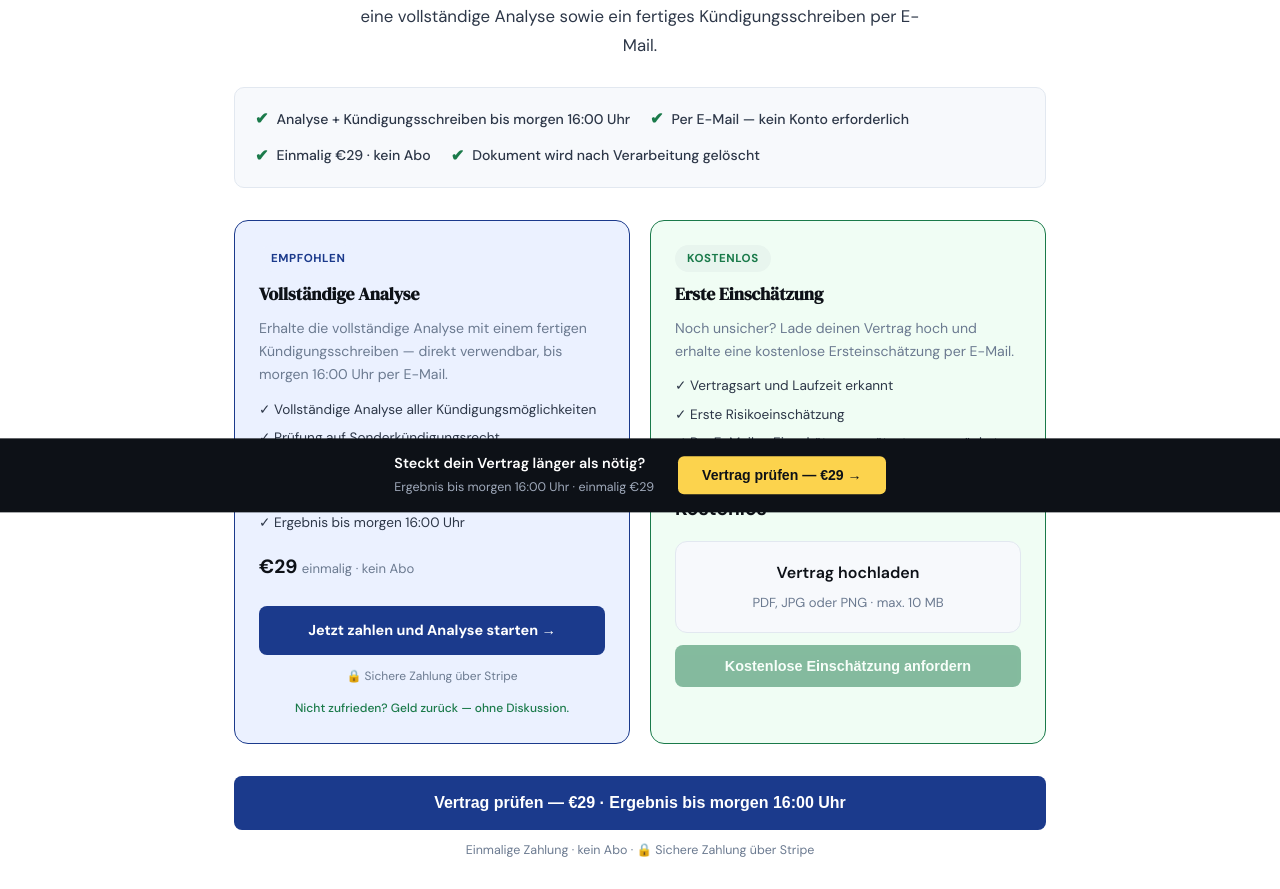
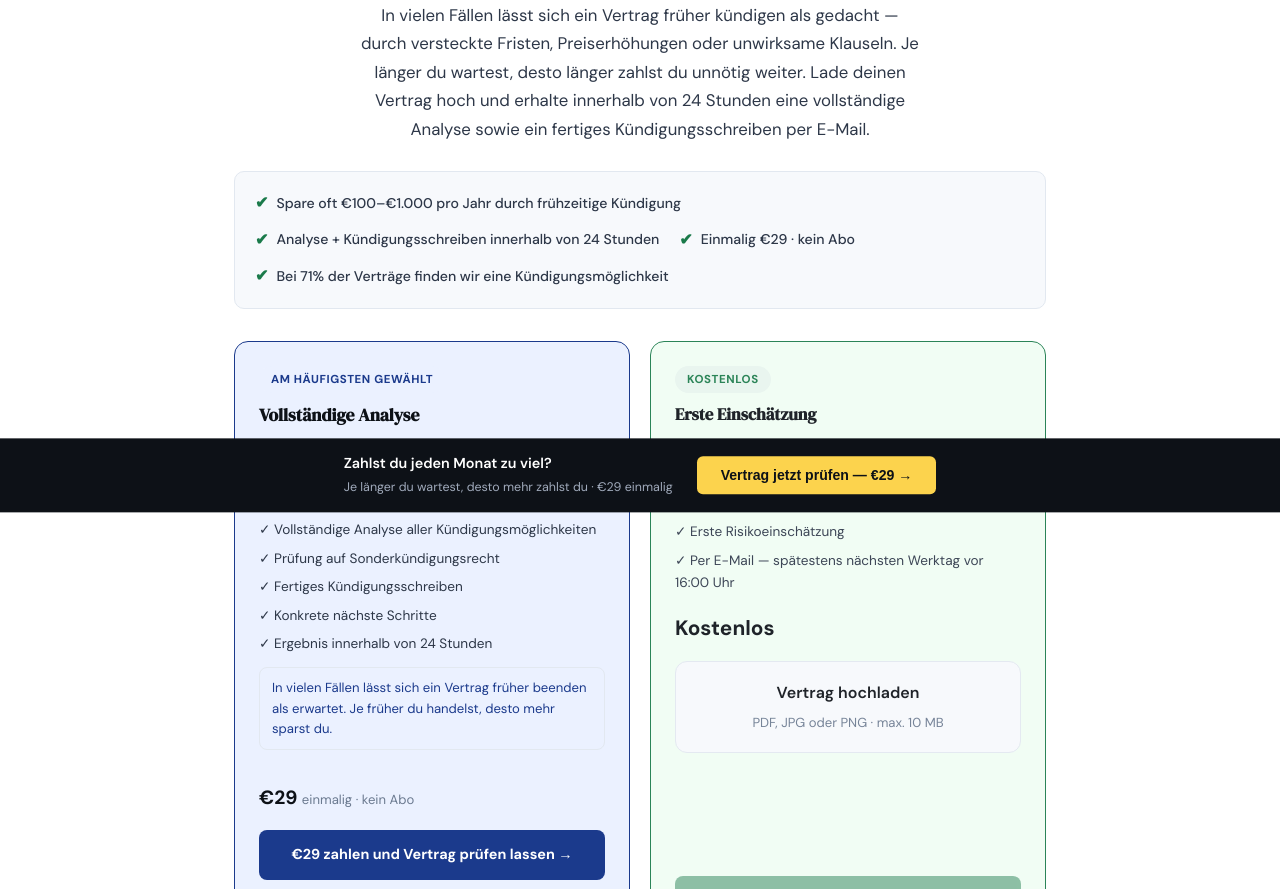
Before and after one commit to DickGroen/K-ndigungsCheck, a website: page public/index.html in a window 1280 px wide. Shown: the part 362-1251 px from the top of the page. Drawn offline with Linux system fonts and the light colour scheme.

Commit message:
Update contract analysis text and timing details

```diff
--- a/public/index.html
+++ b/public/index.html
@@ -32,58 +32,62 @@
   <div class="container">
 
     <div class="hero__eyebrow" style="justify-content:center;text-align:center;display:block;margin-left:auto;margin-right:auto;">
-      Nicht einfach weiterzahlen — lass deinen Vertrag zuerst prüfen
+      Viele Verträge laufen länger als nötig — und kosten dich jeden Monat Geld
     </div>
 
-    <h1 style="text-align:center;">Kannst du diesen Vertrag möglicherweise früher kündigen?</h1>
+    <h1 style="text-align:center;">Du zahlst vielleicht jeden Monat unnötig Geld.<br>Hör jetzt damit auf.</h1>
 
     <p class="hero__sub" style="text-align:center;margin-left:auto;margin-right:auto;">
-      Viele Verträge enthalten Fehler, versteckte Fristen oder unzulässige Klauseln.
-      Lade deinen Vertrag hoch und erhalte bis morgen 16:00 Uhr eine vollständige Analyse sowie ein fertiges Kündigungsschreiben per E-Mail.
+      In vielen Fällen lässt sich ein Vertrag früher kündigen als gedacht — durch versteckte Fristen, Preiserhöhungen oder unwirksame Klauseln.
+      Je länger du wartest, desto länger zahlst du unnötig weiter.
+      Lade deinen Vertrag hoch und erhalte innerhalb von 24 Stunden eine vollständige Analyse sowie ein fertiges Kündigungsschreiben per E-Mail.
     </p>
 
     <!-- VALUE STRIP -->
     <div class="value-strip">
-      <span class="value-item"><span class="vi-check">✔</span> Analyse + Kündigungsschreiben bis morgen 16:00 Uhr</span>
-      <span class="value-item"><span class="vi-check">✔</span> Per E-Mail — kein Konto erforderlich</span>
+      <span class="value-item"><span class="vi-check">✔</span> Spare oft €100–€1.000 pro Jahr durch frühzeitige Kündigung</span>
+      <span class="value-item"><span class="vi-check">✔</span> Analyse + Kündigungsschreiben innerhalb von 24 Stunden</span>
       <span class="value-item"><span class="vi-check">✔</span> Einmalig €29 · kein Abo</span>
-      <span class="value-item"><span class="vi-check">✔</span> Dokument wird nach Verarbeitung gelöscht</span>
+      <span class="value-item"><span class="vi-check">✔</span> Bei 71% der Verträge finden wir eine Kündigungsmöglichkeit</span>
     </div>
 
-    <!-- TWEE OPTIES -->
+    <!-- TWEE OPTIES: betaald primär, gratis sekundär -->
     <div class="optie-grid">
 
-      <!-- OPTIE 1: BETAALD (primair) -->
+      <!-- OPTIE 1: BETAALD — PRIMÄR -->
       <div class="optie-card optie-card--betaald">
-        <div class="optie-badge optie-badge--betaald">Empfohlen</div>
+        <div class="optie-badge optie-badge--betaald">Am häufigsten gewählt</div>
         <h3 class="optie-title">Vollständige Analyse</h3>
-        <p class="optie-desc">Erhalte die vollständige Analyse mit einem fertigen Kündigungsschreiben — direkt verwendbar, bis morgen 16:00 Uhr per E-Mail.</p>
+        <p class="optie-desc">Erhalte die vollständige Analyse mit einem fertigen Kündigungsschreiben — direkt verwendbar, innerhalb von 24 Stunden per E-Mail.</p>
         <ul class="optie-list">
           <li>✓ Vollständige Analyse aller Kündigungsmöglichkeiten</li>
           <li>✓ Prüfung auf Sonderkündigungsrecht</li>
           <li>✓ Fertiges Kündigungsschreiben</li>
           <li>✓ Konkrete nächste Schritte</li>
-          <li>✓ Ergebnis bis morgen 16:00 Uhr</li>
+          <li>✓ Ergebnis innerhalb von 24 Stunden</li>
         </ul>
+        <div style="background:var(--accent-soft);border:1px solid var(--line);border-radius:8px;padding:10px 12px;font-size:0.82rem;color:var(--accent);margin-bottom:16px;line-height:1.55;">
+          In vielen Fällen lässt sich ein Vertrag früher beenden als erwartet. Je früher du handelst, desto mehr sparst du.
+        </div>
         <div class="optie-price">€29 <span>einmalig · kein Abo</span></div>
         <a href="https://buy.stripe.com/JOUW_STRIPE_LINK" class="optie-btn optie-btn--betaald">
-          Jetzt zahlen und Analyse starten →
+          €29 zahlen und Vertrag prüfen lassen →
         </a>
         <p class="optie-security">🔒 Sichere Zahlung über Stripe</p>
-        <p class="optie-guarantee">Nicht zufrieden? Geld zurück — ohne Diskussion.</p>
+        <p class="optie-guarantee" style="font-size:0.76rem;color:var(--muted);text-align:center;margin-top:6px;">Bei inhaltlich unvollständiger Analyse: Geld zurück.</p>
       </div>
 
-      <!-- OPTIE 2: GRATIS (secundair) -->
-      <div class="optie-card optie-card--gratis">
+      <!-- OPTIE 2: GRATIS — SEKUNDÄR (bewusst kleiner) -->
+      <div class="optie-card optie-card--gratis" style="opacity:0.92;">
         <div class="optie-badge optie-badge--gratis">Kostenlos</div>
-        <h3 class="optie-title">Erste Einschätzung</h3>
-        <p class="optie-desc">Noch unsicher? Lade deinen Vertrag hoch und erhalte eine kostenlose Ersteinschätzung per E-Mail.</p>
-        <ul class="optie-list">
+        <h3 class="optie-title" style="font-size:1.05rem;">Erste Einschätzung</h3>
+        <p class="optie-desc" style="font-size:0.84rem;">Noch unsicher? Lade deinen Vertrag hoch — wir schätzen kostenlos ein.</p>
+        <ul class="optie-list" style="font-size:0.84rem;">
           <li>✓ Vertragsart und Laufzeit erkannt</li>
           <li>✓ Erste Risikoeinschätzung</li>
-          <li>✓ Per E-Mail — Einschätzung spätestens am nächsten Werktag vor 16:00 Uhr</li>
+          <li>✓ Per E-Mail — spätestens nächsten Werktag vor 16:00 Uhr</li>
         </ul>
-        <div class="optie-price">Kostenlos</div>
+        <div class="optie-price" style="font-size:1.3rem;">Kostenlos</div>
         <input type="file" id="gratis-file-input" accept=".pdf,.jpg,.jpeg,.png"
                onchange="handleGratisFileSelect(this)" style="display:none;">
         <label class="upload-section upload-section--small" id="gratis-upload-zone" for="gratis-file-input">
@@ -115,20 +119,20 @@
       <div class="teaser__header">
         <div>
           <div style="font-size:0.72rem;color:#9CA3AF;margin-bottom:4px;letter-spacing:0.05em;text-transform:uppercase;">Erkannt</div>
-          <div class="teaser__company" id="teaser-company">Dein Vertrag ist bereit zur Analyse</div>
+          <div class="teaser__company" id="teaser-company">Kündigungsmöglichkeit erkannt</div>
         </div>
         <div class="teaser__status-label">Bereit</div>
       </div>
       <div class="teaser__body">
-        <div class="teaser__found" id="teaser-found">Gut. Das passiert jetzt:</div>
-        <div class="teaser__sub" id="teaser-sub">Dein Vertrag wurde erkannt. Klicke unten, um deine Analyse anzufordern — Ergebnis bis morgen 16:00 Uhr.</div>
+        <div class="teaser__found" id="teaser-found">Erste Feststellung:</div>
+        <div class="teaser__sub" id="teaser-sub">Dein Vertrag wurde analysiert. In vielen Fällen lässt sich früher kündigen als gedacht.</div>
         <div class="teaser__locked">
           <div class="lock-icon">
             <svg width="16" height="16" fill="none" viewBox="0 0 24 24" stroke="white" stroke-width="2"><rect x="3" y="11" width="18" height="11" rx="2"/><path d="M7 11V7a5 5 0 0 1 10 0v4"/></svg>
           </div>
           <div class="teaser__locked-text" id="teaser-locked-text">
             <strong>Vollständige Analyse nach Zahlung</strong>
-            Kündigungsmöglichkeiten, Einschätzung und fertiges Kündigungsschreiben — bis morgen 16:00 Uhr per E-Mail.
+            Kündigungsmöglichkeiten, Einschätzung und fertiges Kündigungsschreiben — innerhalb von 24 Stunden per E-Mail.
           </div>
         </div>
       </div>
@@ -137,7 +141,7 @@
     <!-- CTA -->
     <div class="cta-wrap">
       <button class="cta-main" onclick="openModal()">
-        Vertrag prüfen — €29 · Ergebnis bis morgen 16:00 Uhr
+        Vertrag jetzt prüfen lassen — €29 · Innerhalb von 24 Stunden
       </button>
       <div class="cta-sub">Einmalige Zahlung · kein Abo · 🔒 Sichere Zahlung über Stripe</div>
     </div>
@@ -186,7 +190,7 @@
         <span class="kans">Hoch</span>
       </div>
       <div class="report-row">
-        <div class="report-row__label">Automatische Vertragsverlängerung möglicherweise unwirksam</div>
+        <div class="report-row__label">Automatische Vertragsverlängerung — Klausel prüfenswert</div>
         <span class="badge badge--amber"><span class="badge-dot"></span>Möglich</span>
         <span class="kans">Mittel</span>
       </div>
@@ -213,21 +217,22 @@
   <div class="container">
     <div class="section-label">Erfahrungen</div>
     <h2>Was andere Nutzer sagen</h2>
+    <p style="font-size:0.8rem;color:var(--muted);margin-bottom:20px;">Die folgenden Erfahrungsberichte sind Beispiele — keine verifizierten Bewertungen.</p>
     <div class="reviews">
       <div class="review">
         <div class="stars">★★★★★</div>
         <div class="review__text">&ldquo;Mein Handyvertrag verlängerte sich automatisch &mdash; laut Analyse war die Klausel unwirksam. Kündigung verschickt, Vertrag endet jetzt zum nächsten Termin.&rdquo;</div>
-        <div class="review__author">Laura M. — Frankfurt</div>
+        <div class="review__author">Beispiel — Nutzer aus Frankfurt</div>
       </div>
       <div class="review">
         <div class="stars">★★★★★</div>
-        <div class="review__text">&ldquo;Strom&shy;anbieter hatte die Preise erhöht &mdash; ich wusste nicht, dass ich ein Sonderkündigungsrecht habe. Das fertige Schreiben war am nächsten Morgen in meinem Postfach.&rdquo;</div>
-        <div class="review__author">Stefan B. — München</div>
+        <div class="review__text">&ldquo;Stromanbieter hatte die Preise erhöht &mdash; ich wusste nicht, dass ich ein Sonderkündigungsrecht habe. Das fertige Schreiben war am nächsten Morgen in meinem Postfach.&rdquo;</div>
+        <div class="review__author">Beispiel — Nutzer aus München</div>
       </div>
       <div class="review">
         <div class="stars">★★★★★</div>
         <div class="review__text">&ldquo;Fitnessstudio wollte mich nicht rauslassen. Die Analyse zeigte, dass die Mindestlaufzeit bereits abgelaufen war. Kündigung wurde akzeptiert.&rdquo;</div>
-        <div class="review__author">Anika S. — Hamburg</div>
+        <div class="review__author">Beispiel — Nutzerin aus Hamburg</div>
       </div>
     </div>
   </div>
@@ -236,9 +241,10 @@
 <!-- MID-PAGE CTA -->
 <section style="padding:40px 0;border-bottom:1px solid var(--line);background:var(--surface);">
   <div class="container" style="text-align:center;">
-    <p style="font-size:1rem;color:var(--ink-3);margin-bottom:16px;font-weight:500;">Lieber früher raus, wenn es möglich ist? Lass deinen Vertrag prüfen.</p>
+    <p style="font-size:1rem;color:var(--ink-3);margin-bottom:6px;font-weight:500;">Je länger du wartest, desto länger zahlst du unnötig weiter.</p>
+    <p style="font-size:0.9rem;color:var(--muted);margin-bottom:16px;">Lass deinen Vertrag jetzt prüfen — in vielen Fällen ist ein früherer Ausstieg möglich.</p>
     <button class="cta-main" style="max-width:480px;margin:0 auto;" onclick="openModal()">
-      Vertrag prüfen — €29 · Ergebnis bis morgen 16:00 Uhr
+      Vertrag jetzt prüfen lassen — €29 · Innerhalb von 24 Stunden
     </button>
   </div>
 </section>
@@ -346,10 +352,10 @@
 <!-- STICKY FOOTER -->
 <div class="sticky-footer" id="sticky-footer">
   <div>
-    <div class="sticky-footer__text">Steckt dein Vertrag länger als nötig?</div>
-    <div class="sticky-footer__sub">Ergebnis bis morgen 16:00 Uhr · einmalig €29</div>
+    <div class="sticky-footer__text">Zahlst du jeden Monat zu viel?</div>
+    <div class="sticky-footer__sub">Je länger du wartest, desto mehr zahlst du · €29 einmalig</div>
   </div>
-  <button class="sticky-cta" onclick="openModal()">Vertrag prüfen — €29 →</button>
+  <button class="sticky-cta" onclick="openModal()">Vertrag jetzt prüfen — €29 →</button>
 </div>
 
 <!-- MODAL -->
@@ -357,8 +363,8 @@
   <div class="modal">
     <div class="modal__header">
       <div class="modal__eyebrow">Was du erhältst</div>
-      <div class="modal__title">Analyse + Kündigungsschreiben bis morgen 16:00 Uhr</div>
-      <div class="modal__sub">Nach der Zahlung reichst du deinen Vertrag ein. Wir analysieren ihn und senden dir das Ergebnis bis morgen 16:00 Uhr per E-Mail.</div>
+      <div class="modal__title">Vertrag jetzt prüfen lassen — Ergebnis in 24 Stunden</div>
+      <div class="modal__sub">Lade deinen Vertrag ein. Wir analysieren ihn und senden dir das Ergebnis innerhalb von 24 Stunden per E-Mail.</div>
       <div class="modal__price">€29 <span style="font-size:1rem;color:#9CA3AF;font-weight:400;">einmalig · kein Abo</span></div>
     </div>
     <div class="modal__body">
@@ -382,10 +388,10 @@
         ℹ️ Dies ist eine informative Analyse, keine Rechtsberatung. Ein Kündigungsschreiben garantiert keine sofortige Vertragsbeendigung.
       </div>
       <p id="modal-dynamic-copy" style="margin-bottom:16px;color:#6b7a90;font-size:0.9rem;">
-        Wir haben bereits erste Hinweise erkannt. Die vollständige Prüfung folgt nach der Zahlung.
+        Wir haben Anhaltspunkte für eine Kündigungsmöglichkeit erkannt. Die vollständige Prüfung folgt nach der Zahlung.
       </p>
       <a href="https://buy.stripe.com/JOUW_STRIPE_LINK" class="modal__cta">
-        €29 zahlen und Analyse erhalten →
+        €29 zahlen und Vertrag prüfen lassen →
       </a>
       <div class="modal__security">🔒 Sichere Zahlung über Stripe · SEPA-Lastschrift verfügbar</div>
       <div class="modal__close" onclick="closeModal()">Abbrechen</div>
@@ -445,7 +451,7 @@ async function startGratisUpload() {
     const data = await res.json();
     if (data.ok) {
       status.className = 'optie-status optie-status--success';
-      status.textContent = '✓ Sie erhalten Ihre Einschätzung spätestens am nächsten Werktag vor 16:00 Uhr per E-Mail.';
+      status.textContent = '✓ Du erhältst deine Einschätzung spätestens am nächsten Werktag vor 16:00 Uhr per E-Mail.';
       btn.textContent = 'Gesendet ✓';
     } else {
       throw new Error(data.error || 'Fehler');
```
